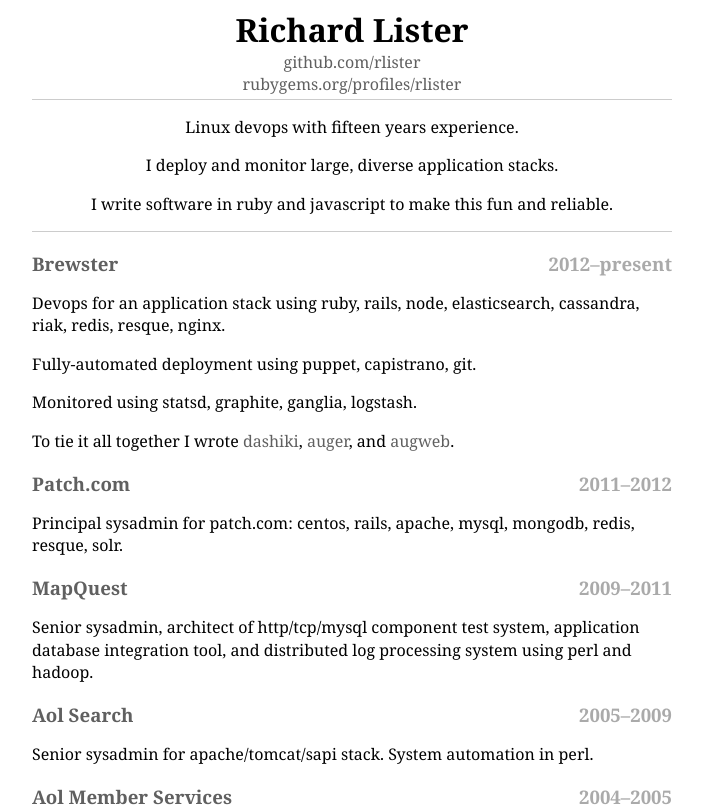
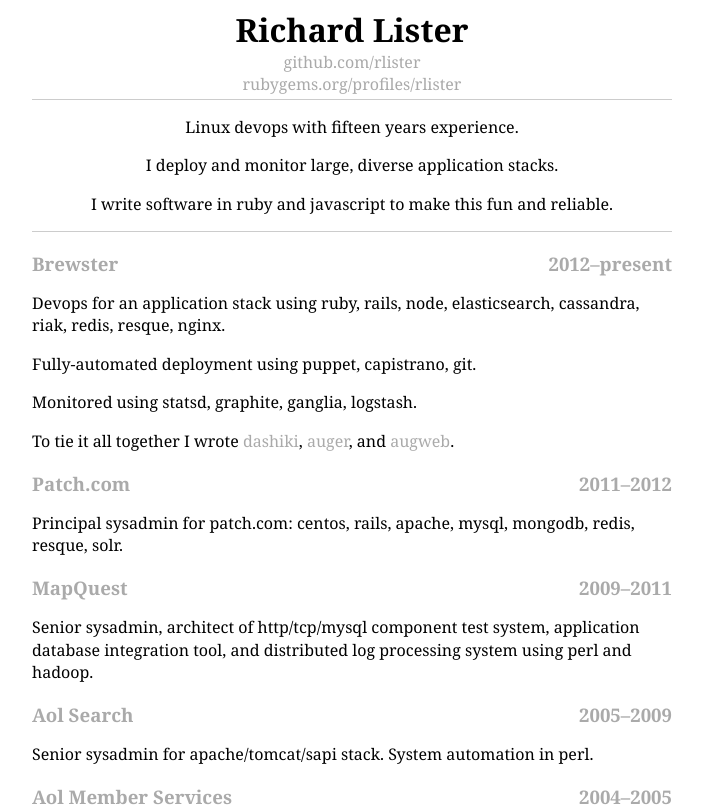
Before and after one commit to rlister/rlister.github.com, a plain HTML site: page resume.html in a window 1280 px wide. Shown: the top 812 px of the page, without its empty margins (288-991 px from the left). Drawn offline with Linux system fonts and the light colour scheme.

Commit message:
maybe lighter links

```diff
--- a/stylesheets/resume.css
+++ b/stylesheets/resume.css
@@ -34,7 +34,7 @@ span.date {
 
 a {
   text-decoration: none;
-  color: #606060;
+  color: #aaa;
 }
 
 a:hover {
```
